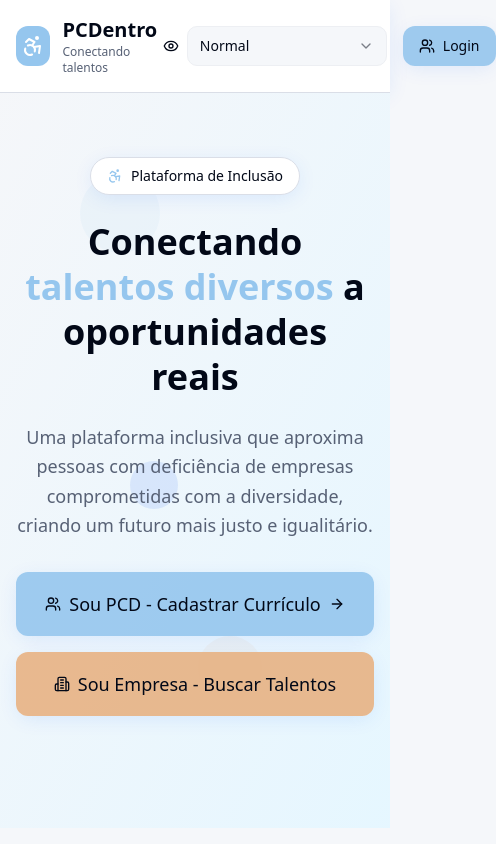
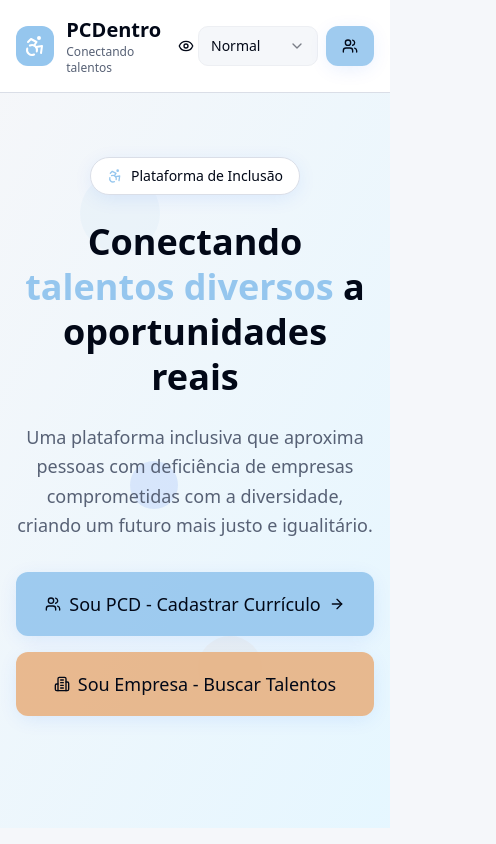
Before and after one commit to luisferracine/talento-inclusivo-hub, a React (Vite) app: page / in a window 390 px wide. Shown: the top 844 px of the page, 496 px wide, since content can reach past the window. Built offline with nearby package versions, Linux system fonts and the light colour scheme.

Commit message:
Corrigir responsividade do botão de login
Corrigi um bug de responsividade no botão de login que ocorria na versão mobile.

```diff
--- a/src/components/Header.tsx
+++ b/src/components/Header.tsx
@@ -55,15 +55,15 @@ const Header = () => {
           </nav>
 
           {/* Action Buttons */}
-          <div className="flex items-center gap-4">
+          <div className="flex items-center gap-2 sm:gap-4">
             {/* Colorblind Mode Selector */}
-            <div className="flex items-center gap-2">
+            <div className="flex items-center gap-1 sm:gap-2">
               <Label className="text-sm font-medium flex items-center gap-1">
                 <Eye className="w-4 h-4" />
                 <span className="hidden sm:inline">Daltonismo</span>
               </Label>
               <Select value={colorblindType} onValueChange={setColorblindType}>
-                <SelectTrigger className="w-[200px]">
+                <SelectTrigger className="w-[120px] sm:w-[180px] md:w-[200px]">
                   <SelectValue />
                 </SelectTrigger>
                 <SelectContent>
@@ -82,10 +82,11 @@ const Header = () => {
               size="sm"
               aria-label="Fazer login"
               asChild
+              className="flex-shrink-0"
             >
               <Link to="/login">
                 <Users className="w-4 h-4" />
-                Login
+                <span className="hidden xs:inline">Login</span>
               </Link>
             </Button>
           </div>
--- a/src/components/LoginSection.tsx
+++ b/src/components/LoginSection.tsx
@@ -4,8 +4,8 @@ import { Input } from "@/components/ui/input";
 import { Label } from "@/components/ui/label";
 import { Users, Building2, Mail, Lock, ArrowRight, UserPlus, PlusCircle } from "lucide-react";
 const LoginSection = () => {
-  return <section id="login" className="py-16 bg-slate-50">
-      <div className="container mx-auto px-4 bg-slate-50">
+  return <section id="login" className="py-16 bg-muted/30">
+      <div className="container mx-auto px-4">
         <div className="text-center mb-12">
           <h2 className="text-3xl md:text-4xl font-bold text-foreground mb-4">
             Acesse sua conta
--- a/tailwind.config.ts
+++ b/tailwind.config.ts
@@ -18,6 +18,9 @@ export default {
 			}
 		},
 		extend: {
+			screens: {
+				'xs': '475px',
+			},
 			colors: {
 				border: 'hsl(var(--border))',
 				input: 'hsl(var(--input))',
```
